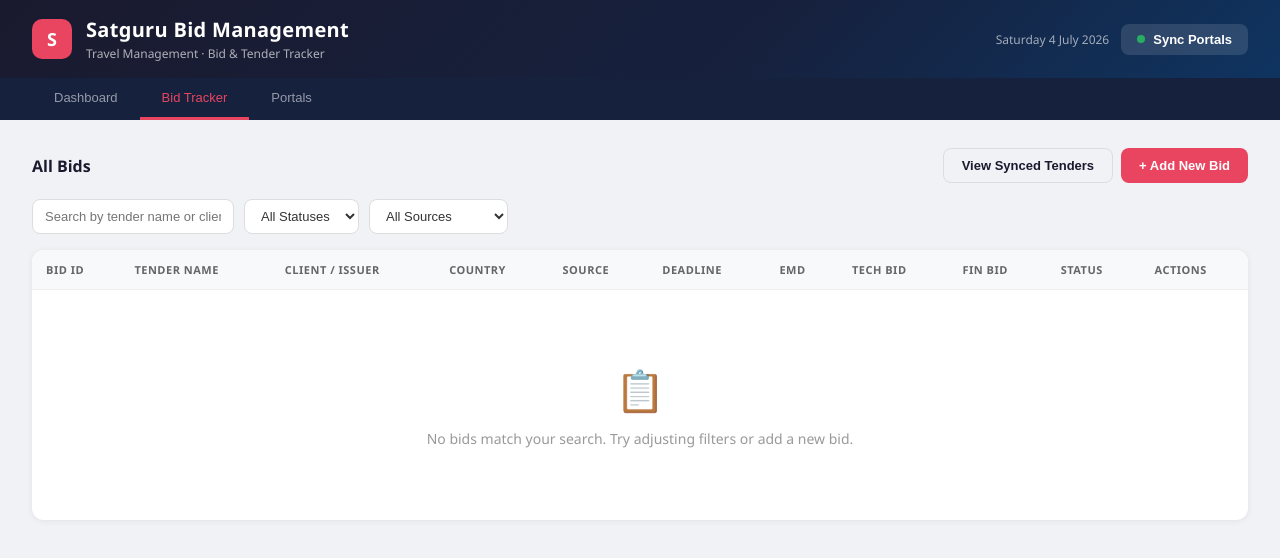
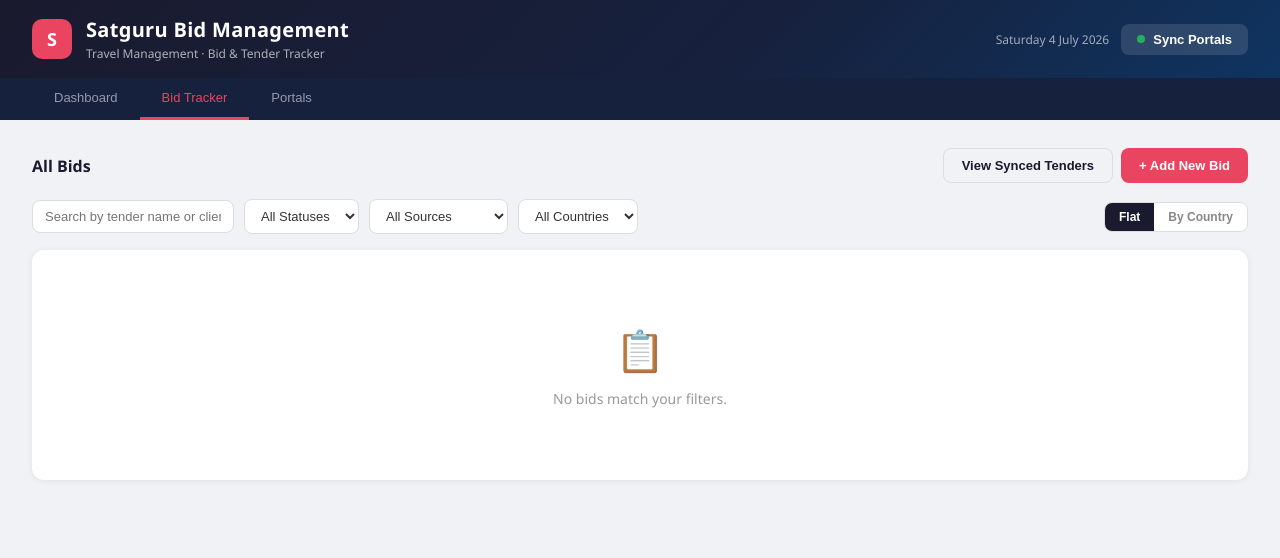
Before and after one commit to nileshsolidarity/satguru-bid-management, a plain HTML site: page index.html in a window 1280 px wide. Both pictures are taken after a click on the button "Bid Tracker". Drawn offline with Linux system fonts and the light colour scheme.

Commit message:
Add location-wise view to Bid Tracker
- Country filter dropdown (auto-populated from bids)
- Flat vs By Country toggle
- Grouped view shows country flag, name, and bid count per section

Co-Authored-By: Claude Sonnet 4.6 <noreply@anthropic.com>

```diff
--- a/index.html
+++ b/index.html
@@ -317,7 +317,7 @@
 
     /* Filter bar */
     .filter-bar {
-      display: flex; gap: 10px; margin-bottom: 16px; flex-wrap: wrap;
+      display: flex; gap: 10px; margin-bottom: 16px; flex-wrap: wrap; align-items: center;
     }
     .filter-bar input, .filter-bar select {
       padding: 8px 12px; border: 1px solid #ddd; border-radius: 8px;
@@ -327,6 +327,32 @@
     .filter-bar input:focus, .filter-bar select:focus {
       outline: none; border-color: #e94560;
     }
+
+    /* View toggle */
+    .view-toggle {
+      display: flex; border: 1px solid #ddd; border-radius: 8px; overflow: hidden; margin-left: auto;
+    }
+    .view-toggle button {
+      padding: 7px 14px; border: none; background: white; font-size: 12px;
+      font-weight: 600; cursor: pointer; color: #888; transition: all 0.15s;
+    }
+    .view-toggle button.active { background: #1a1a2e; color: white; }
+
+    /* Country group */
+    .country-group { margin-bottom: 20px; }
+    .country-header {
+      display: flex; align-items: center; gap: 10px;
+      padding: 10px 14px;
+      background: linear-gradient(135deg, #1a1a2e, #0f3460);
+      color: white; border-radius: 10px 10px 0 0;
+      font-size: 13px; font-weight: 700;
+    }
+    .country-flag { font-size: 20px; }
+    .country-count {
+      margin-left: auto; background: rgba(255,255,255,0.15);
+      padding: 2px 10px; border-radius: 20px; font-size: 11px;
+    }
+    .country-group .table-wrap { border-radius: 0 0 10px 10px; }
 
     /* Action icons */
     .action-btn {
@@ -439,8 +465,16 @@
       <option value="Direct">Direct</option>
       <option value="Other">Other</option>
     </select>
+    <select id="filterCountry" onchange="renderBidTable()">
+      <option value="">All Countries</option>
+    </select>
+    <div class="view-toggle">
+      <button id="viewFlat" class="active" onclick="setView('flat')">Flat</button>
+      <button id="viewGrouped" onclick="setView('grouped')">By Country</button>
+    </div>
   </div>
 
+  <div id="bidTableContainer">
     <div class="table-wrap">
       <table>
         <thead>
@@ -462,6 +496,7 @@
           <tr><td colspan="11"><div class="empty-state"><div class="icon">📋</div><p>No bids added yet. Click "+ Add New Bid" to get started.</p></div></td></tr>
         </tbody>
       </table>
+    </div>
   </div>
 </div>
 
@@ -732,27 +767,27 @@
     }
   }
 
-  // ── Bid Table ─────────────────────────────────────────────────────────────
-  function renderBidTable() {
-    const search = document.getElementById('searchInput').value.toLowerCase();
-    const filterStatus = document.getElementById('filterStatus').value;
-    const filterSource = document.getElementById('filterSource').value;
-
-    let filtered = bids.filter(b => {
-      const matchSearch = !search || b.name.toLowerCase().includes(search) || (b.client||'').toLowerCase().includes(search);
-      const matchStatus = !filterStatus || b.status === filterStatus;
-      const matchSource = !filterSource || b.source === filterSource;
-      return matchSearch && matchStatus && matchSource;
-    });
-
-    const body = document.getElementById('bidTableBody');
-    if (!filtered.length) {
-      body.innerHTML = `<tr><td colspan="11"><div class="empty-state"><div class="icon">📋</div><p>No bids match your search. Try adjusting filters or add a new bid.</p></div></td></tr>`;
-      return;
+  // ── View toggle ───────────────────────────────────────────────────────────
+  let currentView = 'flat';
+  function setView(v) {
+    currentView = v;
+    document.getElementById('viewFlat').classList.toggle('active', v === 'flat');
+    document.getElementById('viewGrouped').classList.toggle('active', v === 'grouped');
+    renderBidTable();
   }
 
-    body.innerHTML = filtered.sort((a,b) => b.id - a.id).map(b => `
-      <tr>
+  // ── Country filter population ─────────────────────────────────────────────
+  function populateCountryFilter() {
+    const sel = document.getElementById('filterCountry');
+    const current = sel.value;
+    const countries = [...new Set(bids.map(b => b.country).filter(Boolean))].sort();
+    sel.innerHTML = '<option value="">All Countries</option>' +
+      countries.map(c => `<option value="${c}" ${c === current ? 'selected' : ''}>${c}</option>`).join('');
+  }
+
+  // ── Bid row HTML ──────────────────────────────────────────────────────────
+  function bidRow(b) {
+    return `<tr>
       <td><strong>${b.bidId}</strong></td>
       <td>${b.name}</td>
       <td>${b.client || '—'}</td>
@@ -767,7 +802,71 @@
         <button class="action-btn" onclick="editBid(${b.id})" title="Edit">✏️</button>
         <button class="action-btn" onclick="deleteBid(${b.id})" title="Delete">🗑️</button>
       </td>
-      </tr>`).join('');
+    </tr>`;
+  }
+
+  // ── Bid Table ─────────────────────────────────────────────────────────────
+  function renderBidTable() {
+    populateCountryFilter();
+    const search = document.getElementById('searchInput').value.toLowerCase();
+    const filterStatus = document.getElementById('filterStatus').value;
+    const filterSource = document.getElementById('filterSource').value;
+    const filterCountry = document.getElementById('filterCountry').value;
+
+    let filtered = bids.filter(b => {
+      const matchSearch = !search || b.name.toLowerCase().includes(search) || (b.client||'').toLowerCase().includes(search);
+      const matchStatus = !filterStatus || b.status === filterStatus;
+      const matchSource = !filterSource || b.source === filterSource;
+      const matchCountry = !filterCountry || b.country === filterCountry;
+      return matchSearch && matchStatus && matchSource && matchCountry;
+    }).sort((a,b) => b.id - a.id);
+
+    const container = document.getElementById('bidTableContainer');
+
+    if (!filtered.length) {
+      container.innerHTML = `<div class="table-wrap"><table><tbody><tr><td colspan="11"><div class="empty-state"><div class="icon">📋</div><p>No bids match your filters.</p></div></td></tr></tbody></table></div>`;
+      return;
+    }
+
+    const thead = `<thead><tr>
+      <th>Bid ID</th><th>Tender Name</th><th>Client / Issuer</th><th>Country</th>
+      <th>Source</th><th>Deadline</th><th>EMD</th><th>Tech Bid</th>
+      <th>Fin Bid</th><th>Status</th><th>Actions</th>
+    </tr></thead>`;
+
+    if (currentView === 'flat') {
+      container.innerHTML = `<div class="table-wrap"><table>${thead}<tbody id="bidTableBody">${filtered.map(bidRow).join('')}</tbody></table></div>`;
+      return;
+    }
+
+    // Grouped by country
+    const groups = {};
+    filtered.forEach(b => {
+      const key = b.country || 'Unspecified';
+      if (!groups[key]) groups[key] = [];
+      groups[key].push(b);
+    });
+
+    const countryFlags = {
+      'South Africa': '🇿🇦', 'Rwanda': '🇷🇼', 'Kenya': '🇰🇪', 'Uganda': '🇺🇬',
+      'Tanzania': '🇹🇿', 'Nigeria': '🇳🇬', 'Ghana': '🇬🇭', 'Ethiopia': '🇪🇹',
+      'United States Of America': '🇺🇸', 'United Kingdom': '🇬🇧', 'India': '🇮🇳',
+      'Malaysia': '🇲🇾', 'Canada': '🇨🇦', 'Australia': '🇦🇺', 'France': '🇫🇷',
+      'Germany': '🇩🇪', 'Swaziland': '🇸🇿', 'Botswana': '🇧🇼', 'Zambia': '🇿🇲',
+      'Zimbabwe': '🇿🇼', 'Mozambique': '🇲🇿', 'Namibia': '🇳🇦', 'Unspecified': '🌍'
+    };
+
+    container.innerHTML = Object.keys(groups).sort().map(country => `
+      <div class="country-group">
+        <div class="country-header">
+          <span class="country-flag">${countryFlags[country] || '🌍'}</span>
+          <span>${country}</span>
+          <span class="country-count">${groups[country].length} bid${groups[country].length > 1 ? 's' : ''}</span>
+        </div>
+        <div class="table-wrap">
+          <table>${thead}<tbody>${groups[country].map(bidRow).join('')}</tbody></table>
+        </div>
+      </div>`).join('');
   }
 
   // ── Modal ─────────────────────────────────────────────────────────────────
```
Lines whose indentation alone changed are shown as unchanged.
